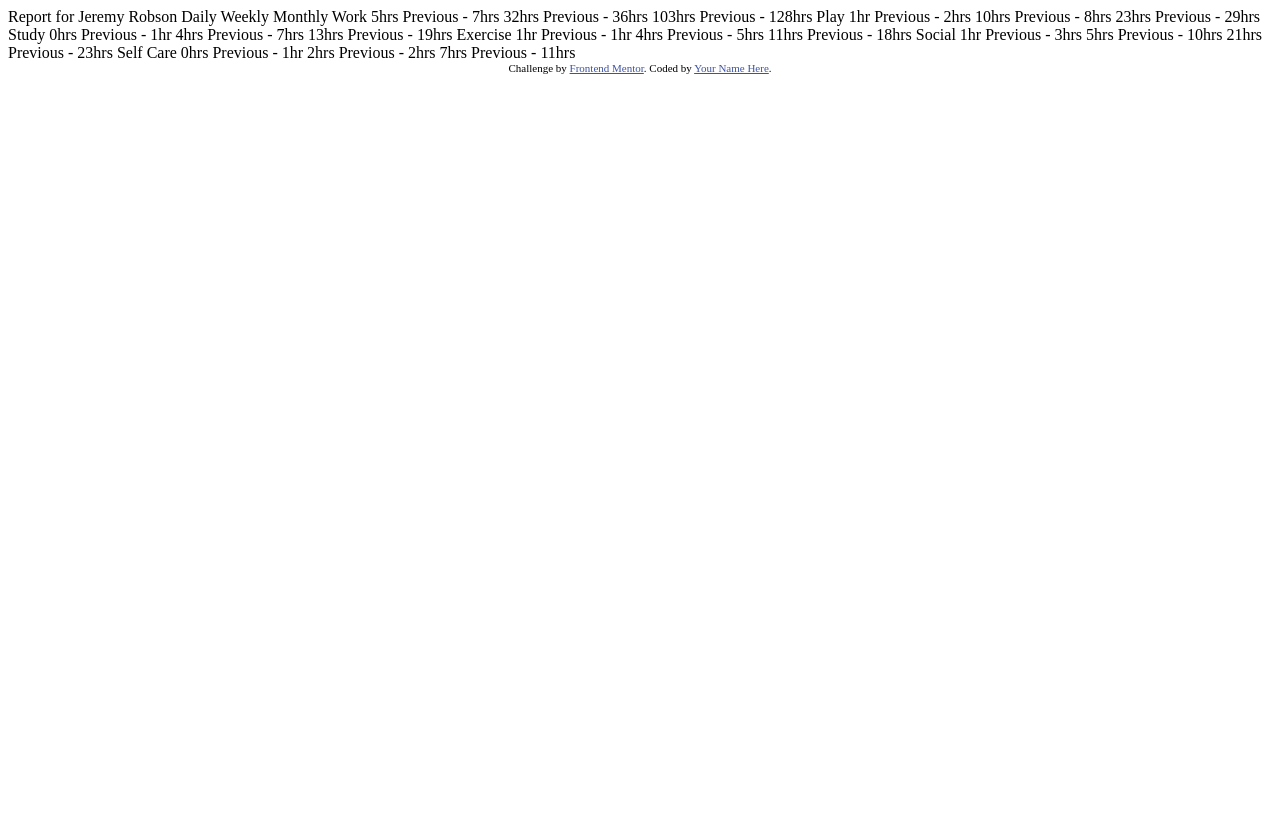
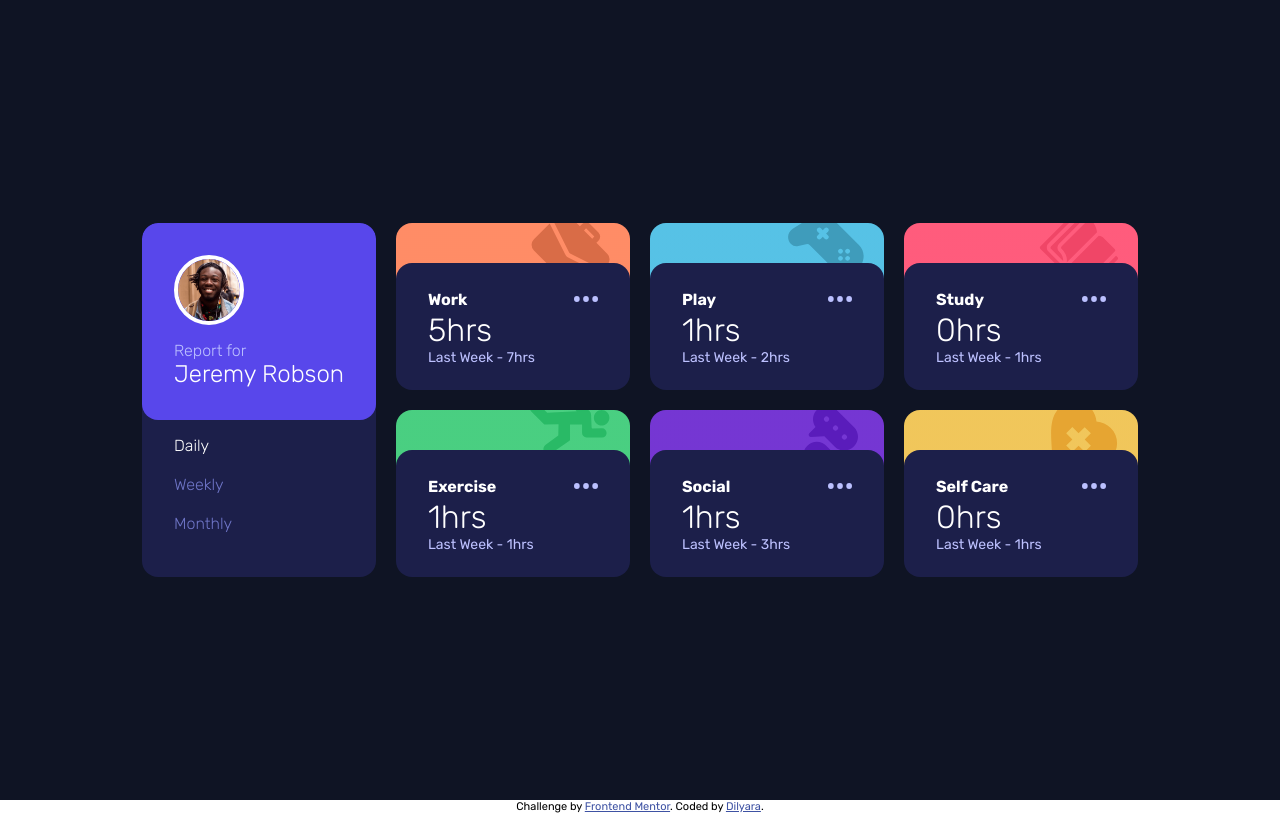
Before and after one commit to Dilyara1/time-tracking-dashboard-main, a plain HTML site: page index.html in a window 1280 px wide. Drawn offline with Linux system fonts and the light colour scheme.

Commit message:
feat: time track

```diff
--- a/index.html
+++ b/index.html
@@ -3,78 +3,149 @@
 <head>
   <meta charset="UTF-8">
   <meta name="viewport" content="width=device-width, initial-scale=1.0"> <!-- displays site properly based on user's device -->
-
+  <link rel="preconnect" href="https://fonts.googleapis.com">
+  <link rel="preconnect" href="https://fonts.gstatic.com" crossorigin>
+  <link href="https://fonts.googleapis.com/css2?family=Rubik:ital,wght@0,300..900;1,300..900&display=swap" rel="stylesheet">
   <link rel="icon" type="image/png" sizes="32x32" href="./images/favicon-32x32.png">
-
+  <link rel="stylesheet" href="./styles.css" >
   <title>Frontend Mentor | Time tracking dashboard</title>
-
-  <!-- Feel free to remove these styles or customise in your own stylesheet 👍 -->
-  <style>
-    .attribution { font-size: 11px; text-align: center; }
-    .attribution a { color: hsl(228, 45%, 44%); }
-  </style>
 </head>
 <body>
+  <main>
+    <section class="dashboard">
+      <div class="profile-card">
+        <figure class="profile-card__details">
+          <div class="profile-card__image" >
+            <img alt="profile" src="./images/image-jeremy.png" />
+          </div>
+          <figcaption class="profile-card__text">
+            <p class="profile-card__label">Report for</p>
+            <h2 class="profile-card__name">Jeremy Robson </h2>
+          </figcaption>
+        </figure>
+        <nav aria-label="TimeFrame selection">
+          <ul class="timeframe-menu">
+            <li class="timeframe-menu__item timeframe-menu__item--active" aria-current="page">Daily</li>
+            <li class="timeframe-menu__item">Weekly</li>
+            <li class="timeframe-menu__item">Monthly</li>
+          </ul>
+        </nav>
+      </div>
+    </section>
+  </main>
+  <footer class="attribution">
+    Challenge by <a href="https://www.frontendmentor.io?ref=challenge" target="_blank" rel="noopener noreferrer">Frontend Mentor</a>.
+    Coded by <a href="#">Dilyara</a>.
+  </footer>
 
-  Report for
-  Jeremy Robson
+  <script>
+    let reports = [
+      {
+        title: "Work",
+        bgColor: "hsl(15, 100%, 70%)",
+        image: "icon-work.svg"
+      },
+      {
+        title: "Play",
+        bgColor: "hsl(195, 74%, 62%)",
+        image: "icon-play.svg"
+      },
+      {
+        title: "Study",
+        bgColor: "hsl(348, 100%, 68%)",
+        image: "icon-study.svg"
+      },
+      {
+        title: "Exercise",
+        bgColor: "hsl(145, 58%, 55%)",
+        image: "icon-exercise.svg"
+      },
+      {
+        title: "Social",
+        bgColor: "hsl(264, 64%, 52%)",
+        image: "icon-social.svg"
+      },
+      {
+        title: "Self Care",
+        bgColor: "hsl(43, 84%, 65%)",
+        image: "icon-self-care.svg"
+      }
+    ]
 
-  Daily
-  Weekly
-  Monthly
+    const timeFrames = ["daily", "weekly", "monthly"]
+    let currentTimeFrame = timeFrames[0]
+    fetchData()
 
-  Work
-  5hrs <!-- daily -->
-  Previous - 7hrs <!-- daily -->
-  32hrs <!-- weekly -->
-  Previous - 36hrs <!-- weekly -->
-  103hrs <!-- monthly -->
-  Previous - 128hrs <!-- monthly -->
+    function fetchData() {
+      fetch('./data.json').then(response => response.json()).then(data => {
+        reports = data.reduce((acc, curr) => {
+        const item = reports.find((report) => report.title === curr.title)
+        acc.push({...curr, ...item})
+        return acc
+      }, [])
+        handleResponse()
+    })
+    }
 
-  Play
-  1hr <!-- daily -->
-  Previous - 2hrs <!-- daily -->
-  10hrs <!-- weekly -->
-  Previous - 8hrs <!-- weekly -->
-  23hrs <!-- monthly -->
-  Previous - 29hrs <!-- monthly -->
+    function handleResponse() {
+      const reportsElement = document.querySelector('.dashboard')
+      Array.from(reportsElement.children).forEach((el) => {
+        if (el.className !== 'profile-card') {
+          reportsElement.removeChild(el)
+        }
+      })
+      reports.forEach((report) => {
+        const reportCard = document.createElement('div')
+        reportCard.className = 'report-card'
+        reportCard.style.backgroundImage = `url(../images/${report.image}), linear-gradient(${report.bgColor} 0%, ${report.bgColor} 50%, transparent 50%, transparent 100%)`
+        const reportCardContent = document.createElement('div')
+        reportCardContent.className = 'report-card__content'
+        reportCard.appendChild(reportCardContent)
 
-  Study
-  0hrs <!-- daily -->
-  Previous - 1hr <!-- daily -->
-  4hrs <!-- weekly -->
-  Previous - 7hrs <!-- weekly -->
-  13hrs <!-- monthly -->
-  Previous - 19hrs <!-- monthly -->
+        const reportCardHeader = document.createElement('div')
+        reportCardHeader.className = 'report-card__header'
 
-  Exercise
-  1hr <!-- daily -->
-  Previous - 1hr <!-- daily -->
-  4hrs <!-- weekly -->
-  Previous - 5hrs <!-- weekly -->
-  11hrs <!-- monthly -->
-  Previous - 18hrs <!-- monthly -->
+        const title = document.createElement("h3");
+        title.className = "report-card__title";
+        title.textContent = report.title;
 
-  Social
-  1hr <!-- daily -->
-  Previous - 3hrs <!-- daily -->
-  5hrs <!-- weekly -->
-  Previous - 10hrs <!-- weekly -->
-  21hrs <!-- monthly -->
-  Previous - 23hrs <!-- monthly -->
+        const button = document.createElement("button");
+        button.className = "report-card__menu-button";
+        button.setAttribute("aria-label", "More options");
+        reportCardHeader.appendChild(title)
+        reportCardHeader.appendChild(button)
+        reportCardContent.appendChild(reportCardHeader)
 
-  Self Care
-  0hrs <!-- daily -->
-  Previous - 1hr <!-- daily -->
-  2hrs <!-- weekly -->
-  Previous - 2hrs <!-- weekly -->
-  7hrs <!-- monthly -->
-  Previous - 11hrs <!-- monthly -->
+        const reportCardBody = document.createElement('div')
+        reportCardBody.className = 'report-card__body'
+        const hours = document.createElement('p')
+        hours.className = "report-card__hours"
+        hours.textContent = report.timeframes[currentTimeFrame].current + 'hrs'
 
+        const previous = document.createElement('p')
+        previous.className = "report-card__previous"
+        previous.textContent = 'Last Week - ' + report.timeframes[currentTimeFrame].previous + 'hrs'
 
-  <div class="attribution">
-    Challenge by <a href="https://www.frontendmentor.io?ref=challenge" target="_blank">Frontend Mentor</a>.
-    Coded by <a href="#">Your Name Here</a>.
-  </div>
+        reportCardBody.appendChild(hours)
+        reportCardBody.appendChild(previous)
+        reportCardContent.appendChild(reportCardBody)
+        reportsElement.appendChild(reportCard)
+      })
+    }
+
+    const tabMenu = document.querySelector('.timeframe-menu')
+    tabMenu.addEventListener('click', (event) => {
+      if (event.target.className === 'timeframe-menu__item') {
+        currentTimeFrame = String(event.target.textContent).toLowerCase()
+        Array.from(tabMenu.children).forEach((tab) => {
+          tab.classList.remove('timeframe-menu__item--active')
+          tab.removeAttribute("aria-current");
+        })
+        event.target.classList.add('timeframe-menu__item--active')
+        event.target.setAttribute("aria-current", "page");
+        handleResponse()
+      }
+    })
+  </script>
 </body>
 </html>
--- /dev/null
+++ b/styles.css
@@ -0,0 +1,201 @@
+* {
+    margin: 0;
+    padding: 0;
+    box-sizing: border-box;
+}
+
+body {
+    font-family: "Rubik", serif;
+    font-size: 18px;
+    font-weight: 400;
+}
+
+html, body {
+  height: 100%;
+}
+
+main {
+    min-height: 100vh;
+    display: grid;
+    place-items: center;
+    padding: 16px;
+    background-color: hsl(226, 43%, 10%);
+}
+
+.profile-card {
+    margin-top: 3rem;
+    background-color: hsl(235, 46%, 20%);
+    margin-bottom: 1rem;
+    border-radius: 16px;
+    overflow: hidden;
+}
+
+.profile-card__details {
+    background-color: hsl(246, 80%, 60%);
+    border-radius: 16px;
+    display: flex;
+    align-items: center;
+    gap: 16px;
+    padding: 32px;
+}
+
+.profile-card__image {
+    width: 70px;
+    height: 70px;
+    border-radius: 50%;
+    border: 4px solid white;
+    overflow: hidden;
+}
+
+.profile-card__image img {
+    width: 100%;
+    height: 100%;
+}
+
+.profile-card__label {
+     font-size: 1rem;
+     color: hsl(236, 100%, 87%);
+     font-weight: 300;
+}
+
+.profile-card__name {
+    font-size: 1.5rem;
+    font-weight: 300;
+    color: white;
+}
+
+.timeframe-menu {
+    list-style: none;
+    display: flex;
+    justify-content: space-between;
+    padding: 16px 32px;
+    border-radius: 0 0 16px 16px;
+}
+
+.timeframe-menu__item {
+    display: inline-block;
+    color: hsl(235, 45%, 61%);
+    font-size: 1rem;
+    font-weight: 300;
+    cursor: pointer;
+}
+
+.timeframe-menu__item--active {
+    color: white;
+}
+
+.dashboard {
+    display: grid;
+    gap: 16px;
+    max-width: 1200px;
+}
+
+.report-card {
+    padding-top: 40px;
+    color: white;
+    background-repeat: no-repeat;
+    background-position: top -10px  right 20px, 0 0;
+    border-radius: 16px;
+}
+
+.report-card__header, .report-card__body {
+    display: flex;
+    justify-content: space-between;
+    align-items: center;
+    padding: 0 32px;
+}
+
+.report-card__header {
+    border-radius: 16px 16px 0 0;
+    padding-top: 24px;
+}
+.report-card__body {
+    padding-bottom: 24px;
+}
+
+.report-card__title {
+    font-size: 1rem;
+}
+
+.report-card__menu-button {
+    background-image: url(./images/icon-ellipsis.svg);
+    background-repeat: no-repeat;
+    background-position: center;
+    background-size: contain;
+    background-color: transparent;
+    border: none;
+    width: 24px;
+    height: 24px;
+    cursor: pointer;
+}
+
+.report-card__hours {
+    font-size: 2rem;
+    font-weight: 300;
+}
+
+.report-card__previous {
+    font-size: 14px;
+    color: hsl(236, 100%, 87%);
+}
+
+.report-card__content {
+    border-radius: 16px;
+    background-color: hsl(235, 46%, 20%);
+}
+
+.attribution { font-size: 11px; text-align: center; }
+.attribution a { color: hsl(228, 45%, 44%); }
+
+@media (min-width: 600px) {
+    .dashboard {
+        gap: 20px;
+        grid-template-columns: repeat(2, 1fr);
+        grid-template-rows: repeat(auto-fill, 1fr);
+        align-items: stretch;
+    }
+
+    .profile-card {
+        grid-column: 1/3;
+        grid-row: 1;
+        margin: 0;
+    }
+
+    .timeframe-menu {
+        flex-direction: column;
+        gap: 20px;
+    }
+
+    .report-card__body {
+        flex-direction: column;
+        align-items: flex-start;
+    }
+}
+
+@media (min-width: 768px) {
+    .dashboard {
+        gap: 20px;
+        grid-template-columns: repeat(3, minmax(100px, 1fr));
+        grid-template-rows: repeat(3, minmax(100px, 1fr));
+    }
+
+    .profile-card{
+        grid-column: 1;
+        grid-row: 1/3;
+        justify-self: stretch;
+        margin: 0;
+    }
+}
+
+@media (min-width: 1024px) {
+    .dashboard {
+        gap: 20px;
+        grid-template-columns: repeat(4, minmax(100px, 1fr));
+        grid-template-rows: repeat(2, minmax(100px, 1fr));
+    }
+
+    .profile-card__details {
+        flex-direction: column;
+        align-items: flex-start;
+    }
+}
```
Also changed, not shown: preview.png (added), 1 other file.
